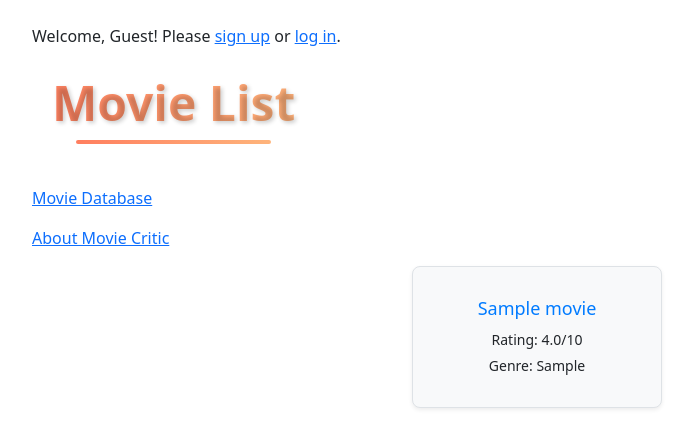
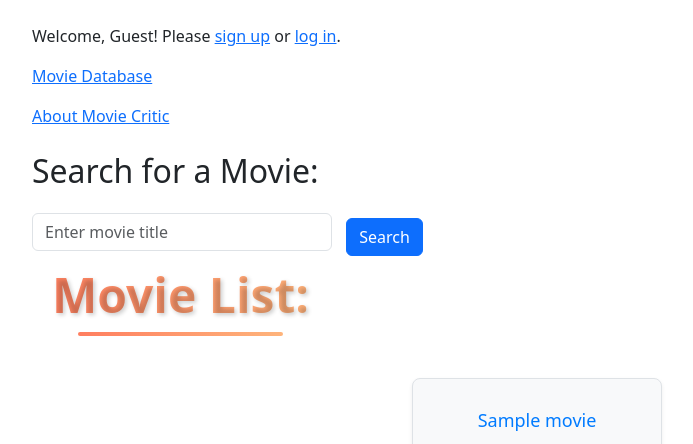
Before and after one commit to xhorak1/Movie_Critic, a Django app: page / in a window 1280 px wide. Shown: the part 56-500 px from the top of the page, without its empty margins (50-743 px from the left). Run offline with Django 5.2, Linux system fonts and the light colour scheme; tables that the repository leaves empty hold one stand-in row (values such as "Sample post").

Commit message:
Search engine

```diff
--- a/reviews/templates/reviews/index.html
+++ b/reviews/templates/reviews/index.html
@@ -8,10 +8,37 @@
     <p class="welcome-text">Welcome, Guest! Please <a href="{% url 'signup' %}">sign up</a> or <a href="{% url 'login' %}">log in</a>.</p>
   {% endif %}
 
-  <h1 class="text-center movie-list-title">Movie List</h1>
-
   <p><a href="{% url 'movie_database' %}">Movie Database</a></p>
   <p><a href="{% url 'about_movie_critic' %}">About Movie Critic</a></p>
+
+  <div class="search-engine mt-4">
+    <h2>Search for a Movie:</h2>
+    <form method="get" action="{% url 'index' %}">
+      <input type="text" name="query" placeholder="Enter movie title" class="form-control" required>
+      <button type="submit" class="btn btn-primary mt-2">Search</button>
+    </form>
+  </div>
+
+  {% if search_results %}
+    <h3 class="mt-4">Search Results:</h3>
+    <div class="row movie-grid">
+      {% for movie in search_results %}
+        <div class="col-md-4 mb-4">
+          <div class="card h-100 movie-card shadow-sm">
+            <div class="card-body">
+              <h2 class="card-title">
+                <a href="{% url 'movie_detail' movie.id %}" class="movie-link">{{ movie.title }}</a>
+              </h2>
+              <p class="card-text">Rating: {{ movie.rating }}/10</p>
+              <p class="card-text">Genre: {{ movie.genre }}</p>
+            </div>
+          </div>
+        </div>
+      {% endfor %}
+    </div>
+  {% endif %}
+
+  <h1 class="text-center movie-list-title">Movie List:</h1>
 
   <div class="row movie-grid">
     {% for movie in movies %}
--- a/reviews/urls.py
+++ b/reviews/urls.py
@@ -2,7 +2,7 @@ from django.urls import path
 from . import views
 from django.contrib.auth import views as auth_views
 from .views import custom_logout
-
+from reviews import views
 
 urlpatterns = [
     path('', views.index, name='index'),
--- a/reviews/views.py
+++ b/reviews/views.py
@@ -15,8 +15,18 @@ from django.contrib.auth import logout
 
 
 def index(request):
+    query = request.GET.get('query', '')
+    if query:
+        search_results = Movie.objects.filter(title__icontains=query)
+    else:
+        search_results = None
+
     movies = Movie.objects.all()
-    return render(request, 'reviews/index.html', {'movies': movies, 'user': request.user})
+
+    return render(request, 'reviews/index.html', {
+        'movies': movies,
+        'search_results': search_results,
+    })
 def movie_detail(request, movie_id):
     movie = get_object_or_404(Movie, id=movie_id)
     reviews = movie.reviews.all()
--- a/static/css/style.css
+++ b/static/css/style.css
@@ -77,3 +77,12 @@ form {
 .footer a:hover {
     text-decoration: underline;
 }
+
+.search-engine input.form-control {
+    max-width: 300px;
+    display: inline-block;
+}
+
+.search-engine button.btn {
+    margin-left: 10px;
+}
```
